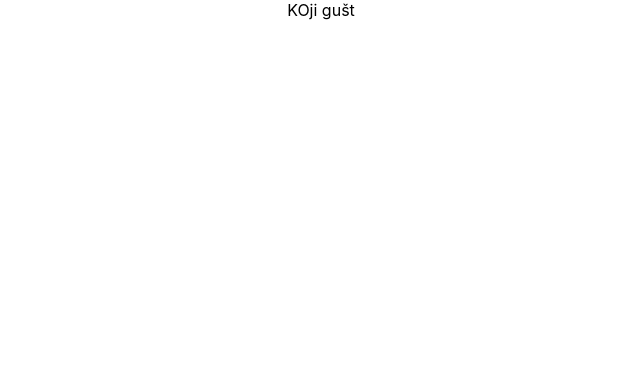
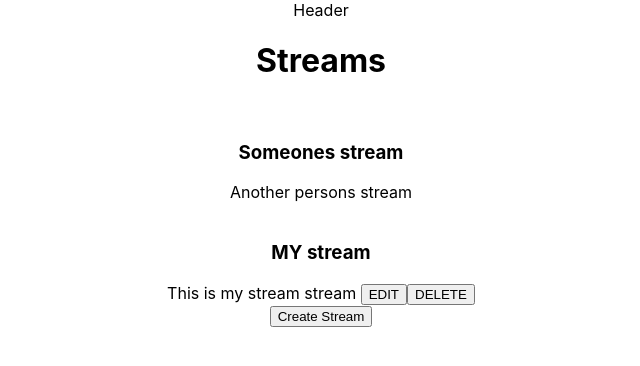
Before and after one commit to TarikPasalic7/Streaming-site, a React (Create React App) app in the folder client/: page / in a window 1280 px wide. Shown: the top 366 px of the page, without its empty margins (319-959 px from the left). Built offline with nearby package versions, Linux system fonts and the light colour scheme.

Commit message:
adding components

```diff
--- a/client/src/App.js
+++ b/client/src/App.js
@@ -1,10 +1,12 @@
-
+import Header from './components/Header';
+import StreamList from './components/StreamList';
 import './App.css';
 
 function App() {
   return (
     <div className="App">
-     KOji gušt
+     <Header/>
+     <StreamList/>
     </div>
   );
 }
--- /dev/null
+++ b/client/src/components/Header.js
@@ -0,0 +1,11 @@
+const Header =()=>{
+
+
+    return (<div>
+        Header
+    </div>)
+
+
+}
+
+export default Header;
--- /dev/null
+++ b/client/src/components/StreamList.js
@@ -0,0 +1,25 @@
+const StreamList =()=>{
+
+
+    return (<div>
+        <h1>Streams</h1>
+        <div>
+           <div>
+               <img></img>
+               <h3>
+                 Someones stream  </h3>      <span>Another persons stream</span>       </div>
+           <div>
+           <img></img>
+               <h3>
+               MY stream  </h3>      <span>This is my stream stream</span>     <button>EDIT</button><button>DELETE</button>
+
+               </div>
+
+        </div>
+        <button>Create Stream</button>
+    </div>)
+
+
+}
+
+export default StreamList;
```
Also changed, not shown: client/src/components/GoogleAuth.js (added), client/src/components/StreamCreate.js (added), client/src/components/StreamDelete.js (added), client/src/components/StreamEdit.js (added), client/src/components/StreamShow.js (added).
